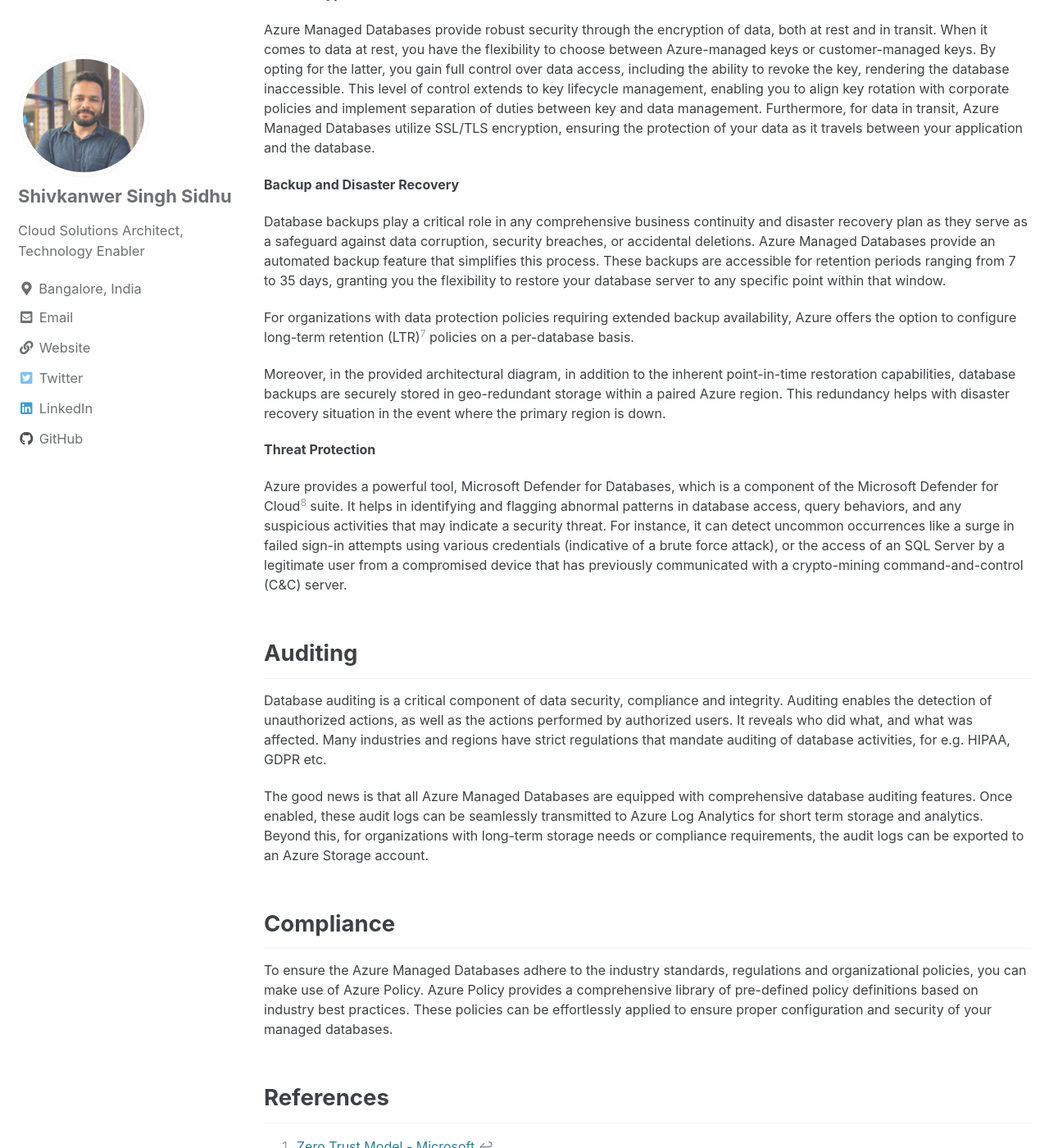
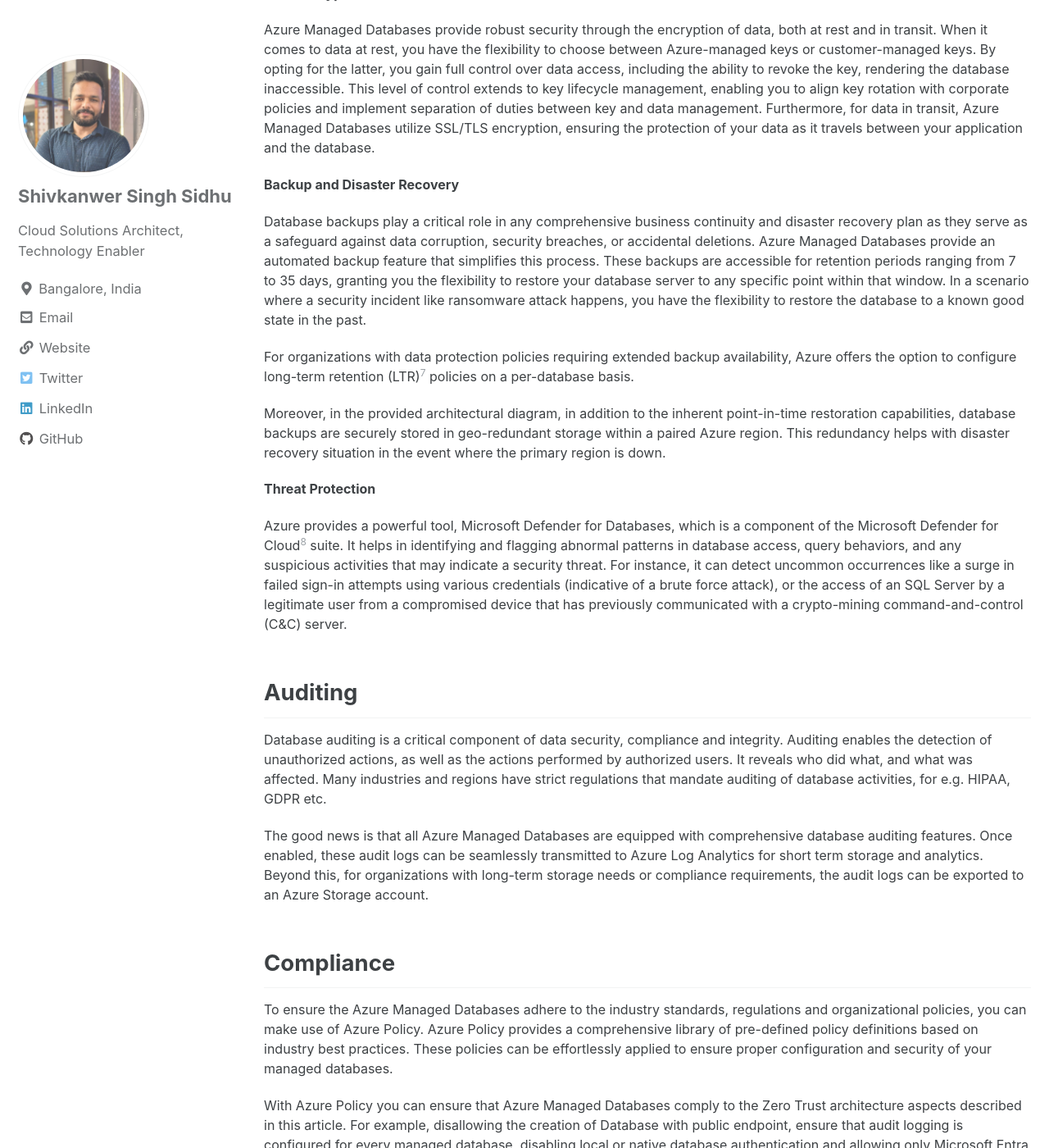
Before and after one commit to shivkanwer/shivkanwer.github.io, a Jekyll site: the page built from _posts/2023-11-02-zero-trust-architecture-for-azure-managed-databases.md, in a window 1280 px wide and 1400 px high, scrolled down 4758 px. Shown: the whole window at 82% size. Built offline with Jekyll 4.4.1, drawn with Linux system fonts in a browser that asks for light colours; cached includes are drawn as plain includes; comment, search, counter and statistics services are not loaded; some of the changed text lies outside the part shown.

Commit message:
Updated article publish date

```diff
--- a/_posts/2023-10-23-zero-trust-architecture-for-azure-managed-databases.md
+++ b/_posts/2023-11-02-zero-trust-architecture-for-azure-managed-databases.md
@@ -51,7 +51,7 @@
 Access Control is one of the most important pillars of a Zero Trust architecture. When implementing Zero Trust for Azure Managed Databases, integrate the database with Microsoft Entra ID and disable the use of native database username and password. This implementation mandates that all user and workload must connect with the database using their own identity assigned through Microsoft Entra ID. This approach liberates you from the necessity of storing database credentials in various locations like config files, Key Vault, or Kubernetes secrets, thereby instantaneously mitigating security risks associated with potential database password exposure.
 
 ### User Access
-When it comes to user access to the database, a fundamental principle to adhere to is 'Keep people away from data'. It's crucial not to provide users with continuous 24/7, unrestricted access to the database. All requests for database access must undergo a thorough review and approval process.
+When it comes to user access to the database, a fundamental principle to adhere to is *'Keep people away from data'*. It's crucial not to provide users with continuous 24/7, unrestricted access to the database. All requests for database access must undergo a thorough review and approval process.
 
 To implement this, create distinct security groups within Microsoft Entra ID for various user roles that require access to the database. These roles might include Database Administrators, Database Developers, Database Support, and more. Each of these security groups is associated with specific roles like Admin, Writer, Reader etc. within the database, following the principle of *'least-privilege access'*.
 
@@ -69,7 +69,7 @@
 
 While these options have their merits, it is highly recommended to utilize Managed Identity whenever feasible, instead of opting for a Service Principal. The key distinction lies in how secrets are managed. When using a Service Principal, the responsibility of managing and regularly rotating secrets rests with you. In contrast, Managed Identity takes a significant burden off your shoulders as Microsoft Entra ID automatically handles the management and rotation of secrets on your behalf. Furthermore, Managed Identity ensures the secrecy of these secrets and allows your application to dynamically retrieve and utilize them at runtime through the use of Azure Identity Client Libraries[^5] and the Microsoft Authentication Library (MSAL)[^6].
 
-Additionally, it is essential to associate the Workload Identity with a specific role in the database, adhering to the principle of 'least-privilege access'. This further refines your security posture by granting only the minimum necessary permissions for the workload to perform its tasks.
+Additionally, it is essential to associate the Workload Identity with a specific role in the database, adhering to the principle of *'least-privilege access'*. This further refines your security posture by granting only the minimum necessary permissions for the workload to perform its tasks.
 
 [^4]: [Microsoft Entra ID - Workload Identity](https://learn.microsoft.com/en-us/azure/active-directory/workload-identities/workload-identities-overview)
 [^5]: [Azure Identity Client Libraries](https://learn.microsoft.com/en-us/azure/aks/workload-identity-overview?tabs=dotnet#azure-identity-client-libraries)
@@ -90,7 +90,7 @@
 
 **Backup and Disaster Recovery**
 
-Database backups play a critical role in any comprehensive business continuity and disaster recovery plan as they serve as a safeguard against data corruption, security breaches, or accidental deletions. Azure Managed Databases provide an automated backup feature that simplifies this process. These backups are accessible for retention periods ranging from 7 to 35 days, granting you the flexibility to restore your database server to any specific point within that window.
+Database backups play a critical role in any comprehensive business continuity and disaster recovery plan as they serve as a safeguard against data corruption, security breaches, or accidental deletions. Azure Managed Databases provide an automated backup feature that simplifies this process. These backups are accessible for retention periods ranging from 7 to 35 days, granting you the flexibility to restore your database server to any specific point within that window. In a scenario where a security incident like ransomware attack happens, you have the flexibility to restore the database to a known good state in the past.
 
 For organizations with data protection policies requiring extended backup availability, Azure offers the option to configure long-term retention (LTR)[^7] policies on a per-database basis.
 
@@ -112,4 +112,6 @@
 ## Compliance
 To ensure the Azure Managed Databases adhere to the industry standards, regulations and organizational policies, you can make use of Azure Policy. Azure Policy provides a comprehensive library of pre-defined policy definitions based on industry best practices. These policies can be effortlessly applied to ensure proper configuration and security of your managed databases.
 
+With Azure Policy you can ensure that Azure Managed Databases comply to the Zero Trust architecture aspects described in this article. For example, disallowing the creation of Database with public endpoint, ensure that audit logging is configured for every managed database, disabling local or native database authentication and allowing only Microsoft Entra ID Authentication etc.
+
 ## References
```
Also changed, not shown: other parts of _posts/2023-11-02-zero-trust-architecture-for-azure-managed-databases.md (+1 -1 lines).
